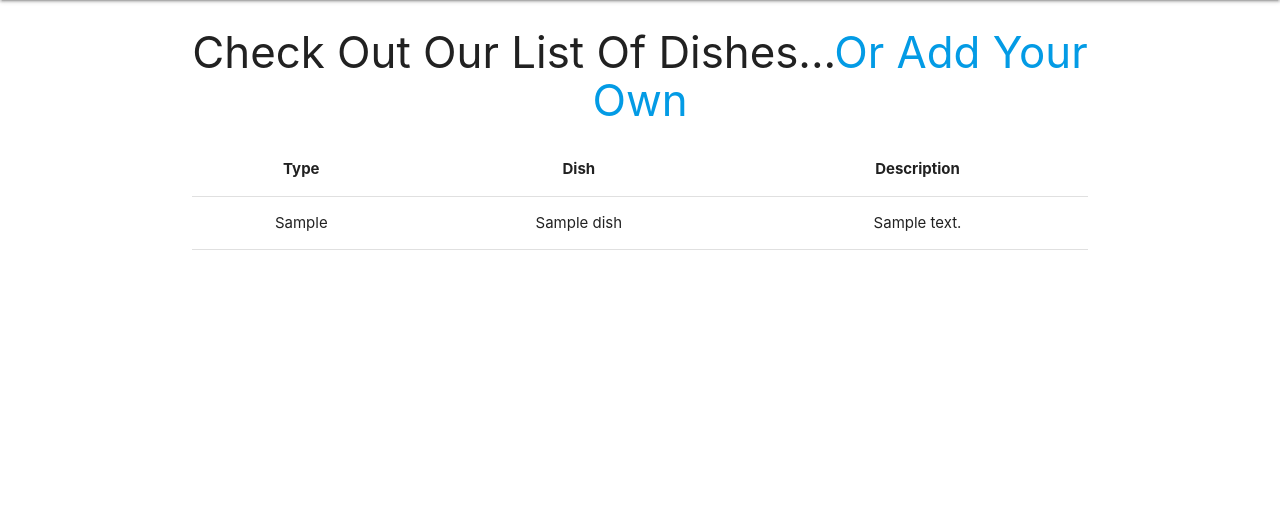
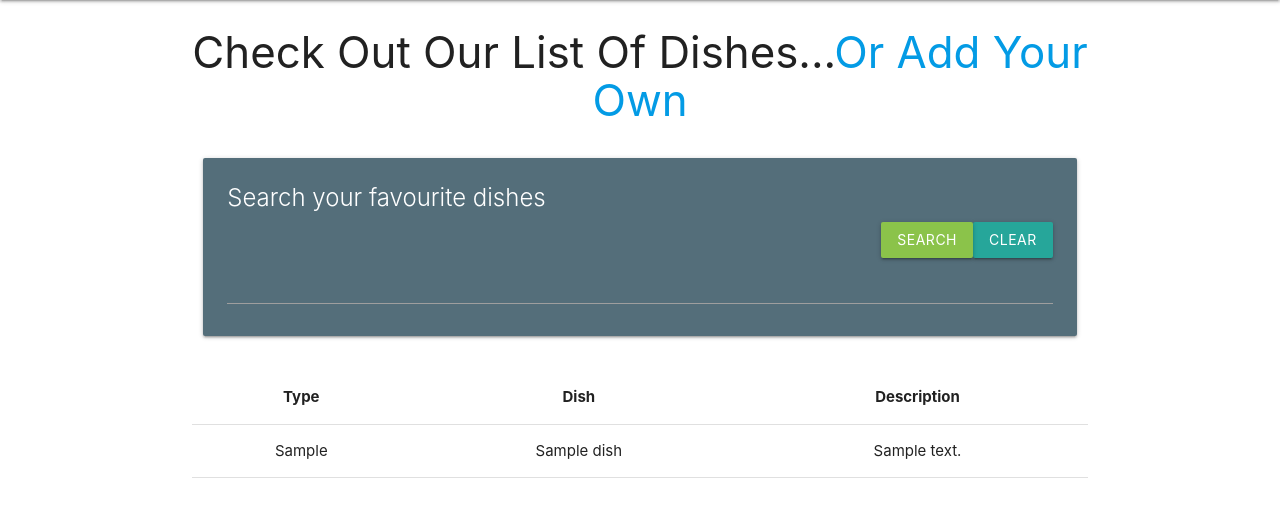
Before and after one commit to Code-Institute-Submissions/cmd-source-MS3-Dishes_OctResub, a Flask app: page /dishes in a window 1280 px wide. Shown: the part 64-581 px from the top of the page. Run offline with Flask 2, Linux system fonts and the light colour scheme; a database or web service that is not in the repository returns one stand-in record (values such as "Sample title"); some libraries are stand-ins or nearby versions.

Commit message:
adding in the the function to search dishes that have been added

```diff
--- a/app.py
+++ b/app.py
@@ -27,6 +27,14 @@ def home():
 def dishes():
     course = mongo.db.dish.find()
     return render_template("dishes.html", dishes=course)
+
+#Searches the available dishes in the DB
+@app.route("/searchdishes", methods=["GET", "POST"])
+def searchdishes():
+    search = request.form.get("search")
+    course = mongo.db.dish.find({"$text": {"$search": search}})
+    return render_template("dishes.html", dishes=course)
+
 
 #Renders the registration page page and checks to see if a user already exists before adding a new user
 @app.route("/register", methods=["GET", "POST"])
--- a/templates/dishes.html
+++ b/templates/dishes.html
@@ -2,8 +2,23 @@
 
 <!--A table showing the list of available dishes, structure for this was taken from https://www.youtube.com/watch?v=Z1RJmh_OqeA&t=1178s-->
 {% block content %}
-    <div class = "dishmain container">
+<div class="dishmain container">
     <h3 class="center-align">Check Out Our List Of Dishes...<a href="{{ url_for('newdish') }}">Or Add Your Own</a></h3>
+    <div class="row">
+        <form method="POST" action="{{url_for('searchdishes')}}" class="col s12 m12 l12">
+            <div class="card blue-grey darken-1">
+                <div class="input-field card-content white-text">
+                    <span class="card-title">Search your favourite dishes</span>
+                    <label for="search"></label>
+                    <div>
+                        <a class="light-red btn right" href="{{ url_for('dishes') }}">Clear</a>
+                        <button type="submit" class="light-green btn right">Search</button>
+                    </div>
+                    <input type="text" name="search" id="name" class="validate">
+                </div>
+            </div>
+        </form>
+    </div>
     <table>
         <tr>
             <th class="center-align">Type</th>
```
Lines whose indentation alone changed are shown as unchanged.
